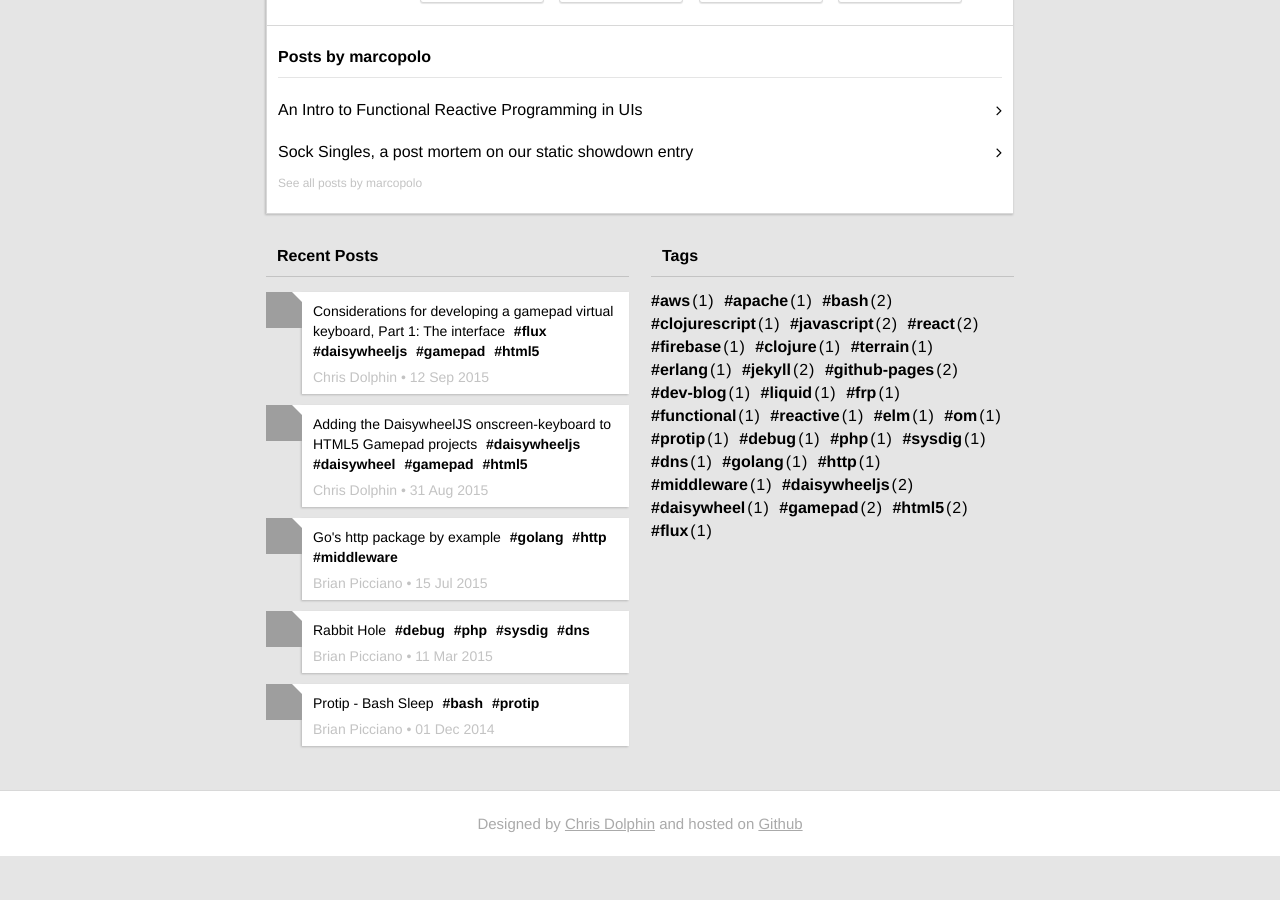
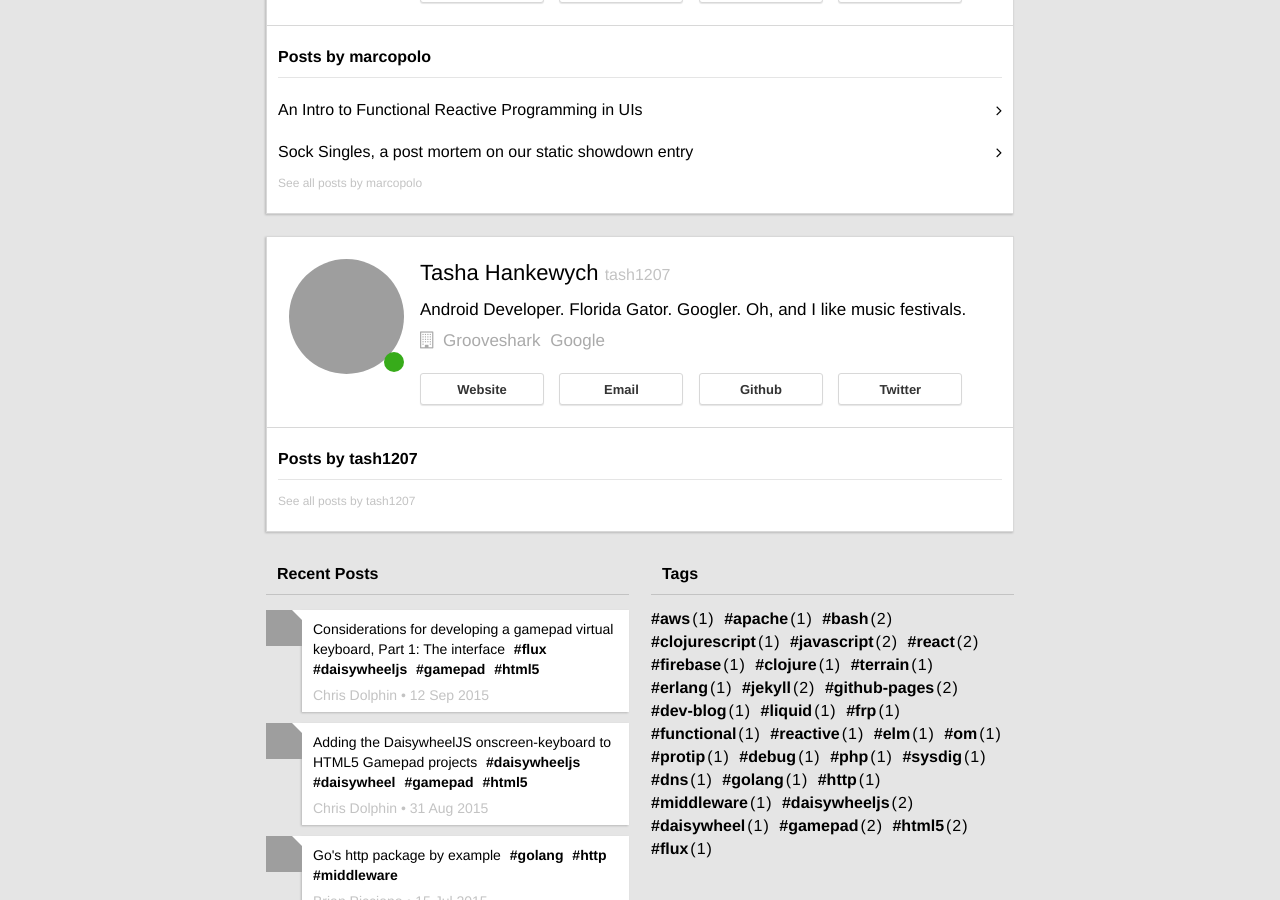
Before and after one commit to cryptic-io/cryptic-chat, a Jekyll site: the page built from members/index.html, in a window 1280 px wide and 900 px high, scrolled down 1844 px. Built offline with Jekyll 4.4.1, drawn with Linux system fonts in a browser that asks for light colours; nearby versions of some CDN libraries; Markdown is read by kramdown in place of the engine named in the settings; before the commit the page ends 2700 px from its top, so only the background shows below that; grey boxes are pictures that could not be loaded.

Commit message:
add tasha as a member

```diff
--- a/_data/companies.yml
+++ b/_data/companies.yml
@@ -9,3 +9,6 @@
 
 - name: Prismatic
   site: "http://getprismatic.com/home"
+
+- name: Google
+  site: "https://www.google.com/intl/en/about/"
--- a/_data/members.yml
+++ b/_data/members.yml
@@ -37,3 +37,12 @@
   twitter: https://twitter.com/helpybot
   website: http://akenn.org/
   email: andrew@akenn.org
+
+- name: Tasha Hankewych
+  github: tash1207
+  author-img: "https://avatars2.githubusercontent.com/u/1341486?v=2"
+  bio: "Android Developer. Florida Gator. Googler. Oh, and I like music festivals."
+  companies: [Grooveshark, Google]
+  twitter: https://twitter.com/tashawych
+  website: http://tashawych.co
+  email: thankewych@gmail.com
```
